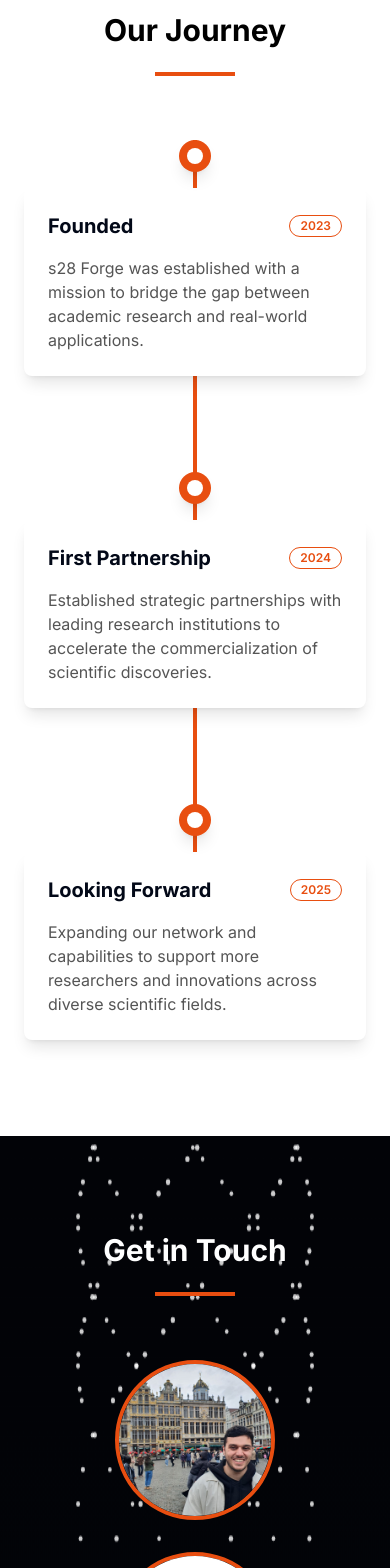
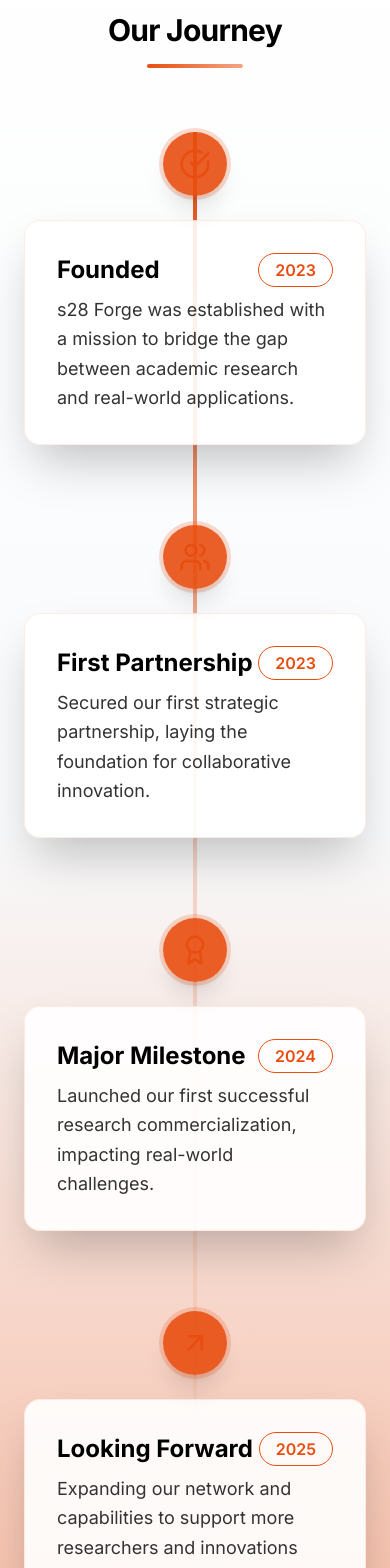
Before and after one commit to ArthurH-ops/spark-innovation-launch-2f45f6db, a React (Vite) app: page / in a window 390 px wide. Shown: the part 5240-6808 px from the top of the page. Built offline with nearby package versions, Linux system fonts and the light colour scheme.

Commit message:
conncetec to windsurf

```diff
--- a/src/components/sections/TimelineSection.tsx
+++ b/src/components/sections/TimelineSection.tsx
@@ -1,84 +1,92 @@
 
 import React from 'react';
 import { Badge } from '@/components/ui/badge';
+import { CheckCircle, Users, Award, ArrowUpRight } from 'lucide-react';
+
+// Timeline data for easier management
+const timeline = [
+  {
+    title: 'Founded',
+    year: '2023',
+    description:
+      's28 Forge was established with a mission to bridge the gap between academic research and real-world applications.',
+    icon: <CheckCircle className="w-8 h-8 text-s28" aria-hidden="true" />,
+  },
+  {
+    title: 'First Partnership',
+    year: '2023',
+    description:
+      'Secured our first strategic partnership, laying the foundation for collaborative innovation.',
+    icon: <Users className="w-8 h-8 text-s28" aria-hidden="true" />,
+  },
+  {
+    title: 'Major Milestone',
+    year: '2024',
+    description:
+      'Launched our first successful research commercialization, impacting real-world challenges.',
+    icon: <Award className="w-8 h-8 text-s28" aria-hidden="true" />,
+  },
+  {
+    title: 'Looking Forward',
+    year: '2025',
+    description:
+      'Expanding our network and capabilities to support more researchers and innovations across diverse scientific fields.',
+    icon: <ArrowUpRight className="w-8 h-8 text-s28" aria-hidden="true" />,
+  },
+];
 
 const TimelineSection: React.FC = () => {
   return (
-    <section id="timeline" className="py-24 bg-s28-white">
+    <section id="timeline" className="py-24 bg-gradient-to-b from-s28-white via-slate-50 to-s28/40">
       <div className="container mx-auto px-6">
         <div className="text-center mb-16">
-          <h2 className="text-3xl md:text-4xl font-bold mb-6 text-s28-black animate-fade-in-up">
+          <h2 className="text-3xl md:text-5xl font-extrabold mb-4 text-s28-black animate-fade-in-up tracking-tight">
             Our Journey
           </h2>
-          <div className="w-20 h-1 bg-s28 mx-auto"></div>
+          <div className="w-24 h-1 bg-gradient-to-r from-s28 to-s28/50 mx-auto rounded-full"></div>
         </div>
-
-        <div className="max-w-4xl mx-auto">
-          <div className="relative">
-            {/* Vertical Line */}
-            <div className="absolute left-1/2 transform -translate-x-1/2 h-full w-1 bg-s28 z-0"></div>
-
-            {/* Timeline Items */}
-            <div className="space-y-24">
-              {/* Item 1 */}
-              <div className="relative z-10">
-                <div className="flex items-center justify-center mb-4">
-                  <div className="bg-s28 rounded-full p-2 shadow-lg">
-                    <div className="bg-white rounded-full w-4 h-4"></div>
+        <div className="max-w-3xl mx-auto relative">
+          {/* Vertical line */}
+          <div className="absolute left-1/2 top-0 -translate-x-1/2 h-full w-1 bg-gradient-to-b from-s28 via-s28/20 to-s28/0 z-0"></div>
+          <ol className="relative z-10 space-y-20">
+            {timeline.map((item, idx) => (
+              <li
+                key={item.title}
+                className={`group flex flex-col md:flex-row items-center md:items-start md:even:flex-row-reverse relative animate-fade-in-up opacity-0 translate-y-8 will-change-transform will-change-opacity transition duration-700 delay-[${idx * 100}ms] timeline-item`}
+                style={{ animation: `fade-in-up 0.7s cubic-bezier(.4,0,.2,1) forwards`, animationDelay: `${0.2 + idx * 0.1}s` }}
+                aria-label={`${item.title} - ${item.year}`}
+              >
+                {/* Icon */}
+                <div className="flex-shrink-0 flex items-center justify-center w-16 h-16 rounded-full bg-s28/90 shadow-xl ring-4 ring-s28/20 z-20 mx-0 md:mx-8 mb-6 md:mb-0">
+                  {item.icon}
+                </div>
+                {/* Content */}
+                <div className="bg-white/90 backdrop-blur-lg p-8 rounded-2xl shadow-2xl border border-s28/10 w-full md:w-2/3">
+                  <div className="flex justify-between items-center mb-2">
+                    <h3 className="font-bold text-2xl text-s28-black group-hover:text-s28 transition-colors duration-300">{item.title}</h3>
+                    <Badge variant="outline" className="border-s28 text-s28 text-base px-4 py-1">{item.year}</Badge>
                   </div>
+                  <p className="text-s28-gray-700 text-lg leading-relaxed">{item.description}</p>
                 </div>
-                <div className="bg-white p-6 rounded-lg shadow-lg">
-                  <div className="flex justify-between items-center mb-4">
-                    <h3 className="font-bold text-xl">Founded</h3>
-                    <Badge variant="outline" className="border-s28 text-s28">2023</Badge>
-                  </div>
-                  <p className="text-s28-gray-600">
-                    s28 Forge was established with a mission to bridge the gap between academic research and real-world applications.
-                  </p>
-                </div>
-              </div>
-
-              {/* Item 2 */}
-              <div className="relative z-10">
-                <div className="flex items-center justify-center mb-4">
-                  <div className="bg-s28 rounded-full p-2 shadow-lg">
-                    <div className="bg-white rounded-full w-4 h-4"></div>
-                  </div>
-                </div>
-                <div className="bg-white p-6 rounded-lg shadow-lg">
-                  <div className="flex justify-between items-center mb-4">
-                    <h3 className="font-bold text-xl">First Partnership</h3>
-                    <Badge variant="outline" className="border-s28 text-s28">2024</Badge>
-                  </div>
-                  <p className="text-s28-gray-600">
-                    Established strategic partnerships with leading research institutions to accelerate the commercialization of scientific discoveries.
-                  </p>
-                </div>
-              </div>
-
-              {/* Item 3 */}
-              <div className="relative z-10">
-                <div className="flex items-center justify-center mb-4">
-                  <div className="bg-s28 rounded-full p-2 shadow-lg">
-                    <div className="bg-white rounded-full w-4 h-4"></div>
-                  </div>
-                </div>
-                <div className="bg-white p-6 rounded-lg shadow-lg">
-                  <div className="flex justify-between items-center mb-4">
-                    <h3 className="font-bold text-xl">Looking Forward</h3>
-                    <Badge variant="outline" className="border-s28 text-s28">2025</Badge>
-                  </div>
-                  <p className="text-s28-gray-600">
-                    Expanding our network and capabilities to support more researchers and innovations across diverse scientific fields.
-                  </p>
-                </div>
-              </div>
-            </div>
-          </div>
+              </li>
+            ))}
+          </ol>
         </div>
       </div>
     </section>
   );
 };
 
+/*
+Fade-in animation (add to your global CSS if not present):
+
+@layer utilities {
+  @keyframes fade-in-up {
+    0% { opacity: 0; transform: translateY(32px); }
+    100% { opacity: 1; transform: translateY(0); }
+  }
+  .animate-fade-in-up { animation: fade-in-up 0.7s cubic-bezier(.4,0,.2,1) both; }
+}
+*/
+
 export default TimelineSection;
```
